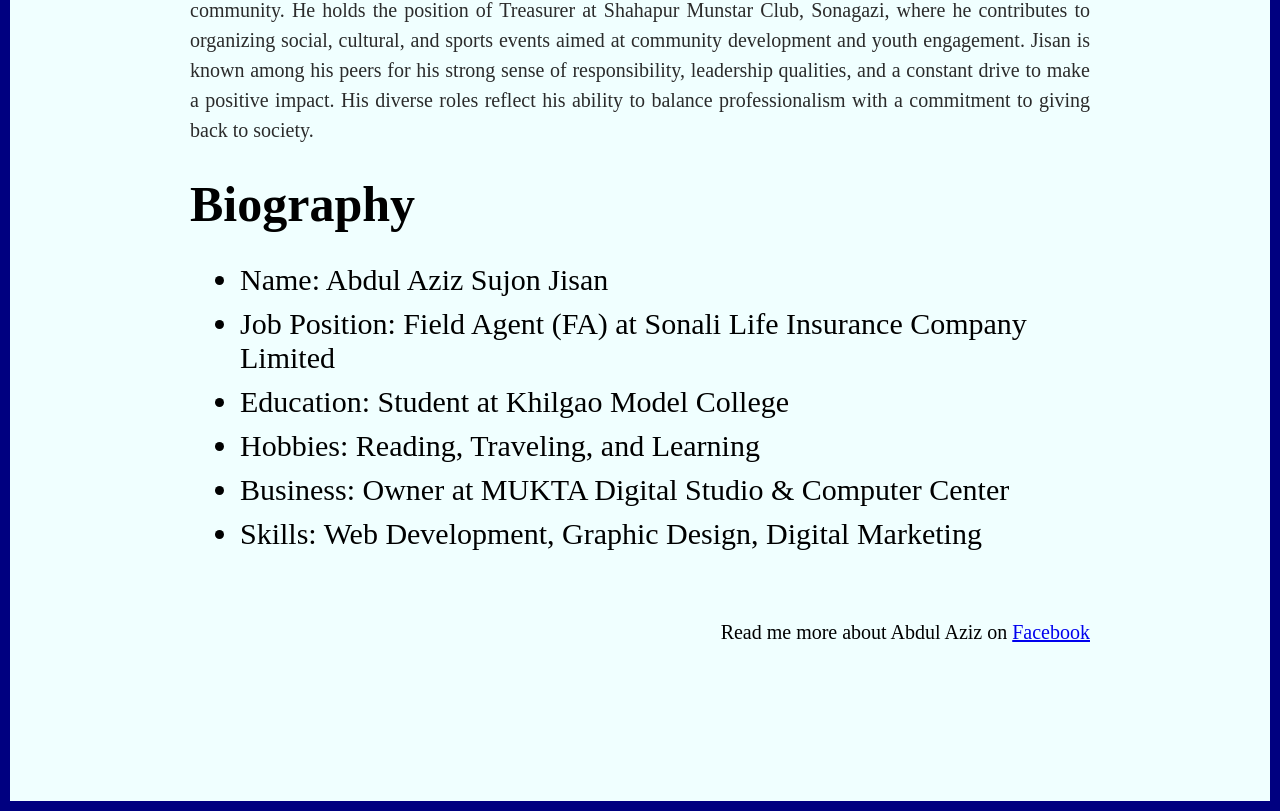
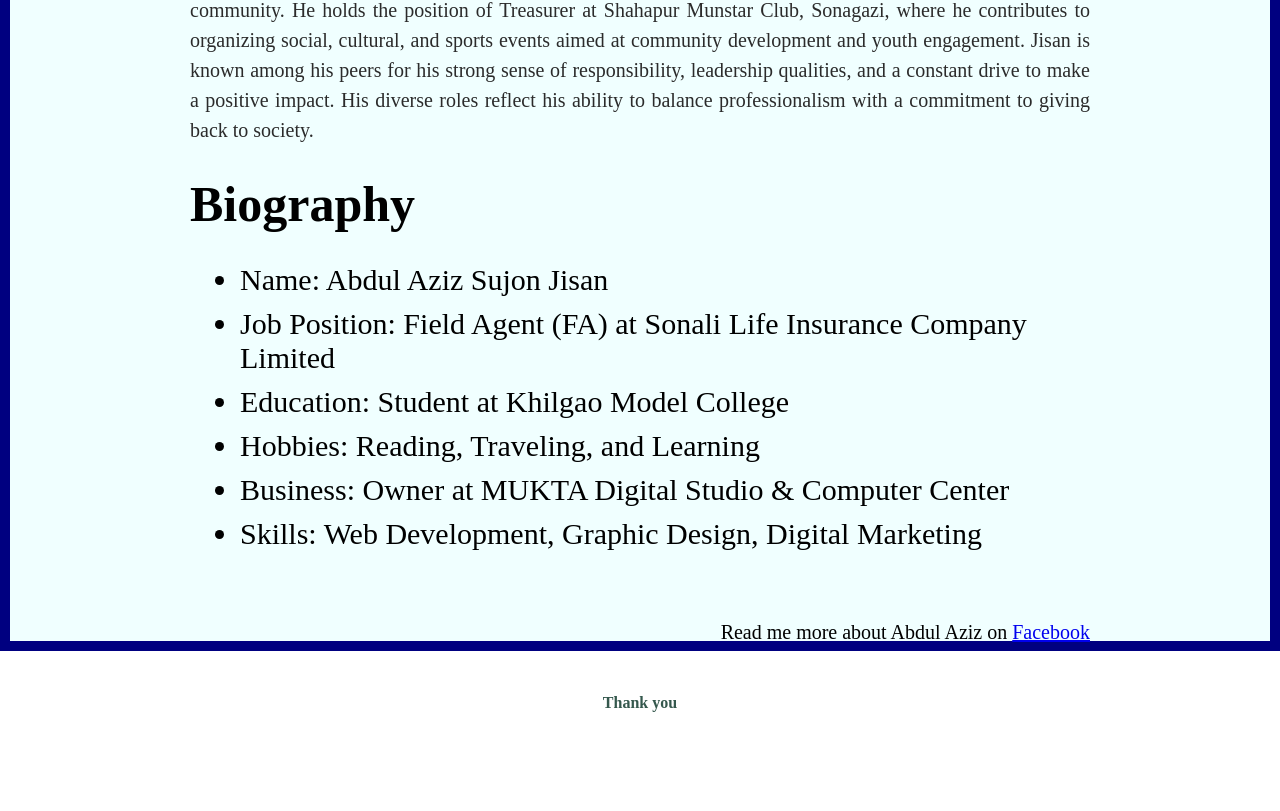
Before and after one commit to abdullah2823/abdul-aziz-repo, a plain HTML site: page index.html in a window 1280 px wide. Shown: the part 789-1600 px from the top of the page. After the commit the page ends 1501 px from the top, so only its background shows below. Drawn offline with Linux system fonts and the light colour scheme.

Commit message:
extra code adde

```diff
--- a/index.html
+++ b/index.html
@@ -44,6 +44,7 @@ Jisan is known among his peers for his strong sense of responsibility, leadershi
             </section>
             <footer>
                 <p>Read me more about Abdul Aziz on <a href="https://www.facebook.com/abdulaziz.jisan.5/about_overview" target="facebook">Facebook</a></p>
+                <h4>Thank you</h4>
             </footer>
         </div>
     </div>
--- a/style/style.css
+++ b/style/style.css
@@ -6,7 +6,7 @@
 .profile {
     /* display: flex; */
     /* justify-content: center; */
-    height: 200vh;
+    height: 180vh;
     background-color: azure;
     border: 10px solid navy;
     min-hight: 100vh;
@@ -87,3 +87,10 @@ footer p{
     text-align: end;
     font-size: 20px;
 }
+footer h4{
+    margin-top: 50px;
+    color: rgb(53, 88, 77);
+    margin-bottom: 20px;
+    text-align: center;
+
+}
```
